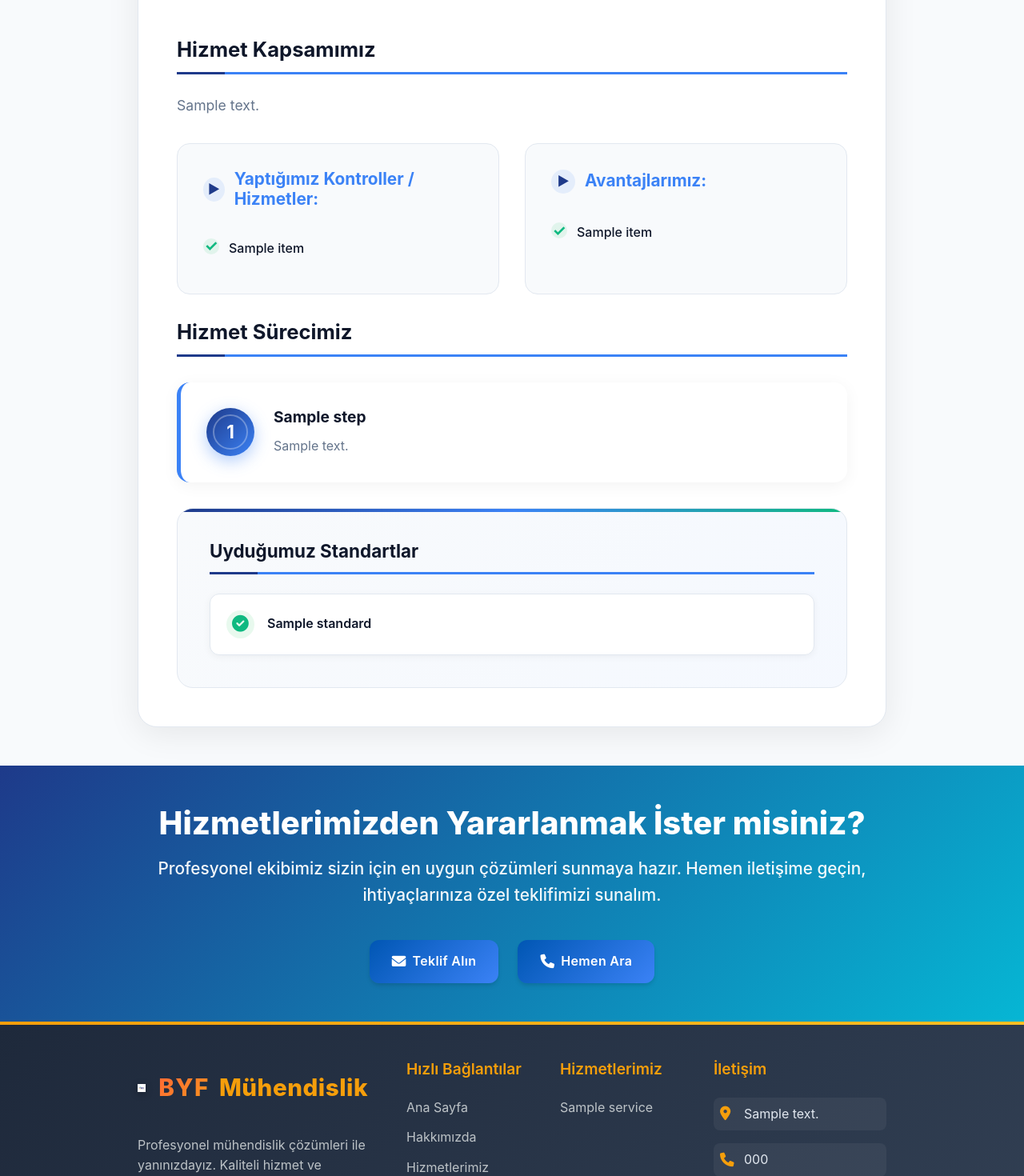
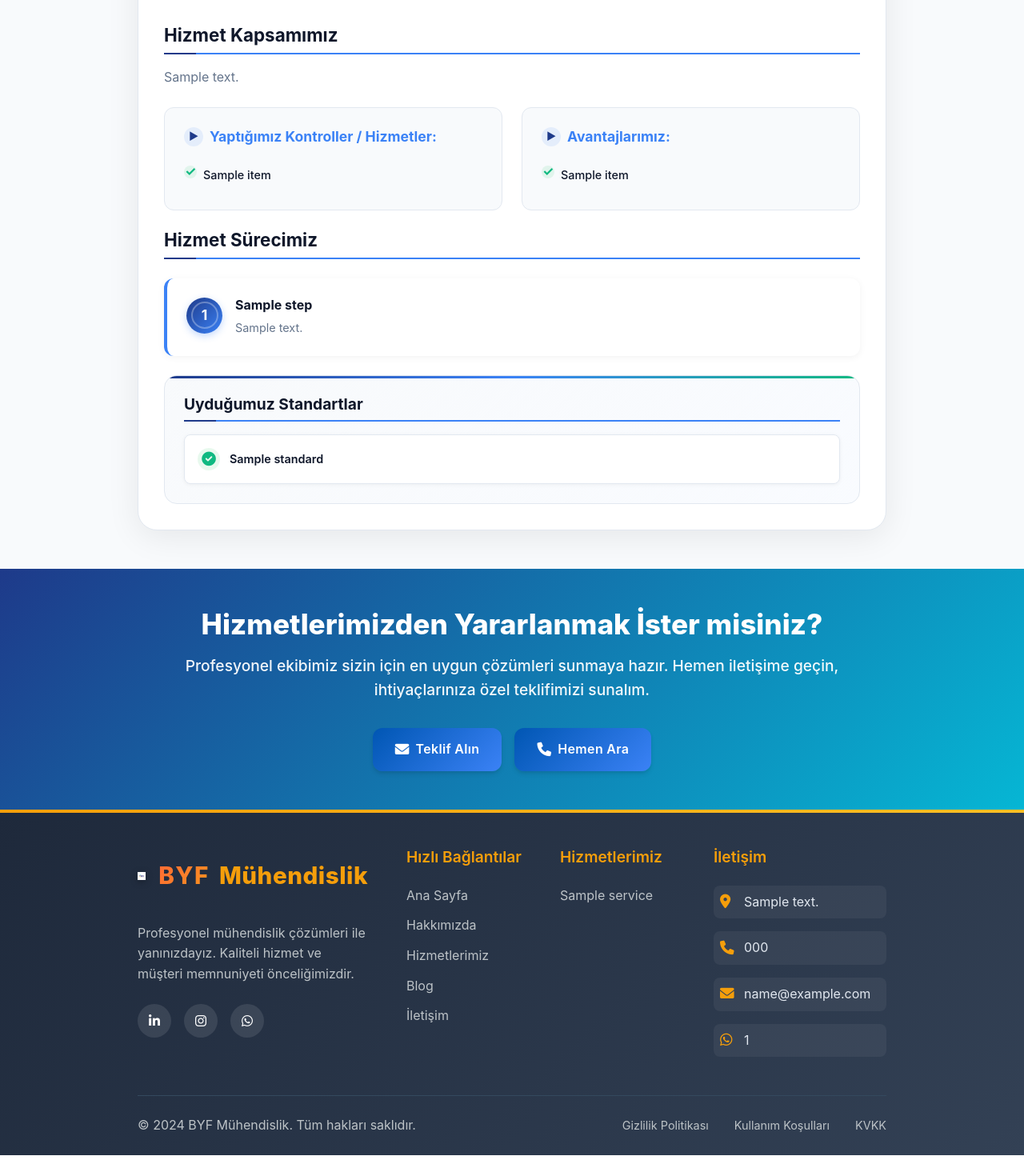
Before and after one commit to iammbrn/byf_muhendislik, a Django app: template backend/templates/services.html in a window 1280 px wide. Shown: the part 898-2368 px from the top of the page at 80% size. After the commit the page ends 2342 px from the top, so only its background shows below. Run offline with Django 4.2, Linux system fonts and the light colour scheme; the template is opened without the code that fills it: most values are stand-ins (such as "Sample title", 1, 10 or a date in 2020).

Commit message:
The View files edited 3

```diff
--- a/backend/templates/services.html
+++ b/backend/templates/services.html
@@ -360,17 +360,17 @@
     font-weight: 500;
 }
 
-/* Service Content - Modern Spacing */
+/* Service Content - Compact Modern Design */
 .service-content-modern {
-    padding: 3rem;
+    padding: 2rem;
 }
 
 .service-content-modern h3 {
     color: var(--dark-text);
-    margin-bottom: 1.5rem;
-    border-bottom: 3px solid var(--primary-light);
-    padding-bottom: 0.75rem;
-    font-size: 1.6rem;
+    margin-bottom: 1rem;
+    border-bottom: 2px solid var(--primary-light);
+    padding-bottom: 0.5rem;
+    font-size: 1.4rem;
     font-weight: 700;
     position: relative;
 }
@@ -378,59 +378,59 @@
 .service-content-modern h3:after {
     content: '';
     position: absolute;
-    bottom: -3px;
+    bottom: -2px;
     left: 0;
-    width: 60px;
-    height: 3px;
+    width: 40px;
+    height: 2px;
     background: var(--primary-color);
 }
 
 .service-description p {
     color: var(--gray-text);
-    font-size: 1.1rem;
-    line-height: 1.7;
-    margin-bottom: 2rem;
+    font-size: 1rem;
+    line-height: 1.6;
+    margin-bottom: 1.5rem;
     font-weight: 400;
 }
 
-/* Service Features Grid - Modern Cards */
+/* Service Features Grid - Compact Cards */
 .service-features {
     display: grid;
-    grid-template-columns: repeat(auto-fit, minmax(320px, 1fr));
-    gap: 2rem;
-    margin: 2rem 0;
+    grid-template-columns: repeat(auto-fit, minmax(280px, 1fr));
+    gap: 1.5rem;
+    margin: 1.5rem 0;
 }
 
 .feature-list {
     background: var(--light-bg);
-    border-radius: 16px;
-    padding: 2rem;
+    border-radius: 12px;
+    padding: 1.5rem;
     border: 1px solid var(--border-color);
     transition: transform 0.3s ease;
 }
 
 .feature-list:hover {
-    transform: translateY(-4px);
-    box-shadow: 0 8px 25px rgba(0, 0, 0, 0.1);
+    transform: translateY(-2px);
+    box-shadow: 0 4px 15px rgba(0, 0, 0, 0.08);
 }
 
 .feature-list h4 {
     color: var(--primary-light);
-    margin-bottom: 1.5rem;
-    font-size: 1.3rem;
+    margin-bottom: 1rem;
+    font-size: 1.1rem;
     font-weight: 700;
     display: flex;
     align-items: center;
-    gap: 0.75rem;
+    gap: 0.5rem;
 }
 
 .feature-list h4:before {
     content: '▶';
     color: var(--primary-color);
-    font-size: 1rem;
+    font-size: 0.8rem;
     background: rgba(59, 130, 246, 0.1);
-    width: 30px;
-    height: 30px;
+    width: 24px;
+    height: 24px;
     border-radius: 50%;
     display: flex;
     align-items: center;
@@ -444,13 +444,13 @@
 }
 
 .feature-list li {
-    padding: 0.75rem 0;
+    padding: 0.5rem 0;
     border-bottom: 1px solid var(--border-color);
     position: relative;
-    padding-left: 2rem;
+    padding-left: 1.5rem;
     color: var(--dark-text);
     font-weight: 500;
-    font-size: 1rem;
+    font-size: 0.9rem;
     transition: color 0.2s ease;
 }
 
@@ -468,46 +468,46 @@
     left: 0;
     color: var(--success-color);
     font-weight: bold;
-    font-size: 1.2rem;
+    font-size: 1rem;
     background: rgba(34, 197, 94, 0.1);
-    width: 20px;
-    height: 20px;
+    width: 16px;
+    height: 16px;
     border-radius: 50%;
     display: flex;
     align-items: center;
     justify-content: center;
 }
 
-/* Process Steps - Modern Timeline */
+/* Process Steps - Compact Timeline */
 .process-steps {
     display: grid;
-    grid-template-columns: repeat(auto-fit, minmax(300px, 1fr));
-    gap: 2rem;
-    margin-top: 2rem;
+    grid-template-columns: repeat(auto-fit, minmax(250px, 1fr));
+    gap: 1.5rem;
+    margin-top: 1.5rem;
 }
 
 .process-step {
     display: flex;
     align-items: flex-start;
-    gap: 1.5rem;
-    padding: 2rem;
+    gap: 1rem;
+    padding: 1.5rem;
     background: var(--white);
-    border-radius: 16px;
-    border-left: 5px solid var(--primary-light);
-    box-shadow: 0 4px 20px rgba(0, 0, 0, 0.05);
+    border-radius: 12px;
+    border-left: 4px solid var(--primary-light);
+    box-shadow: 0 2px 10px rgba(0, 0, 0, 0.05);
     transition: all 0.3s ease;
     position: relative;
 }
 
 .process-step:hover {
-    transform: translateY(-4px);
-    box-shadow: 0 8px 30px rgba(59, 130, 246, 0.15);
+    transform: translateY(-2px);
+    box-shadow: 0 4px 20px rgba(59, 130, 246, 0.1);
     border-left-color: var(--primary-color);
 }
 
 .step-number {
-    width: 60px;
-    height: 60px;
+    width: 45px;
+    height: 45px;
     background: linear-gradient(135deg, var(--primary-color) 0%, var(--primary-light) 100%);
     color: white;
     border-radius: 50%;
@@ -515,9 +515,9 @@
     align-items: center;
     justify-content: center;
     font-weight: bold;
-    font-size: 1.4rem;
+    font-size: 1.1rem;
     flex-shrink: 0;
-    box-shadow: 0 6px 20px rgba(59, 130, 246, 0.4);
+    box-shadow: 0 3px 10px rgba(59, 130, 246, 0.3);
     position: relative;
 }
 
@@ -527,32 +527,32 @@
     top: 50%;
     left: 50%;
     transform: translate(-50%, -50%);
-    width: 40px;
-    height: 40px;
+    width: 30px;
+    height: 30px;
     border: 2px solid rgba(255, 255, 255, 0.3);
     border-radius: 50%;
 }
 
 .step-content h4 {
-    margin-bottom: 0.75rem;
+    margin-bottom: 0.5rem;
     color: var(--dark-text);
-    font-size: 1.2rem;
+    font-size: 1rem;
     font-weight: 700;
 }
 
 .step-content p {
     color: var(--gray-text);
     margin: 0;
-    line-height: 1.6;
-    font-size: 1rem;
+    line-height: 1.5;
+    font-size: 0.9rem;
 }
 
-/* Service Standards - Modern Grid */
+/* Service Standards - Compact Grid */
 .service-standards {
-    margin-top: 2rem;
-    padding: 2.5rem;
-    background: linear-gradient(135deg, var(--light-bg) 0%, rgba(59, 130, 246, 0.05) 100%);
-    border-radius: 20px;
+    margin-top: 1.5rem;
+    padding: 1.5rem;
+    background: linear-gradient(135deg, var(--light-bg) 0%, rgba(59, 130, 246, 0.03) 100%);
+    border-radius: 16px;
     border: 1px solid var(--border-color);
     position: relative;
     overflow: hidden;
@@ -564,48 +564,48 @@
     top: 0;
     left: 0;
     right: 0;
-    height: 4px;
+    height: 3px;
     background: linear-gradient(90deg, var(--primary-color), var(--primary-light), var(--success-color));
 }
 
 .service-standards h3 {
-    margin-bottom: 1.5rem;
+    margin-bottom: 1rem;
     color: var(--dark-text);
-    font-size: 1.4rem;
+    font-size: 1.2rem;
     font-weight: 700;
     position: relative;
 }
 
 .standards-list {
     display: grid;
-    grid-template-columns: repeat(auto-fit, minmax(300px, 1fr));
-    gap: 1.5rem;
+    grid-template-columns: repeat(auto-fit, minmax(250px, 1fr));
+    gap: 1rem;
 }
 
 .standard-item {
     display: flex;
     align-items: center;
-    gap: 1rem;
-    padding: 1.25rem;
+    gap: 0.75rem;
+    padding: 1rem;
     background: var(--white);
-    border-radius: 12px;
-    box-shadow: 0 2px 10px rgba(0, 0, 0, 0.05);
+    border-radius: 8px;
+    box-shadow: 0 1px 5px rgba(0, 0, 0, 0.05);
     transition: all 0.3s ease;
     border: 1px solid var(--border-color);
 }
 
 .standard-item:hover {
-    transform: translateY(-3px);
-    box-shadow: 0 6px 20px rgba(0, 0, 0, 0.1);
+    transform: translateY(-2px);
+    box-shadow: 0 3px 12px rgba(0, 0, 0, 0.08);
     border-color: var(--success-color);
 }
 
 .standard-item i {
     color: var(--success-color);
-    font-size: 1.3rem;
+    font-size: 1.1rem;
     background: rgba(34, 197, 94, 0.1);
-    width: 35px;
-    height: 35px;
+    width: 28px;
+    height: 28px;
     border-radius: 50%;
     display: flex;
     align-items: center;
@@ -615,23 +615,23 @@
 .standard-item span {
     color: var(--dark-text);
     font-weight: 600;
-    font-size: 1rem;
+    font-size: 0.9rem;
 }
 
-/* CTA Section */
+/* CTA Section - Compact */
 .cta-section.bg-primary {
     background: linear-gradient(135deg, var(--primary-color) 0%, var(--accent-color) 100%) !important;
 }
 
 .cta-content h2 {
     margin-bottom: 1rem;
-    font-size: 2.5rem;
+    font-size: 2.2rem;
     font-weight: 800;
 }
 
 .cta-description {
-    font-size: 1.3rem;
-    margin-bottom: 2.5rem;
+    font-size: 1.2rem;
+    margin-bottom: 2rem;
     opacity: 0.95;
     line-height: 1.6;
     font-weight: 500;
@@ -639,12 +639,12 @@
 
 .cta-buttons {
     display: flex;
-    gap: 1.5rem;
+    gap: 1rem;
     justify-content: center;
     flex-wrap: wrap;
 }
 
-/* Responsive Design */
+/* Responsive Design - Compact */
 @media (max-width: 1200px) {
     .service-card-title-modern h2 {
         font-size: 2.2rem;
```
Also changed, not shown: other parts of backend/templates/services.html (+18 -10 lines).
